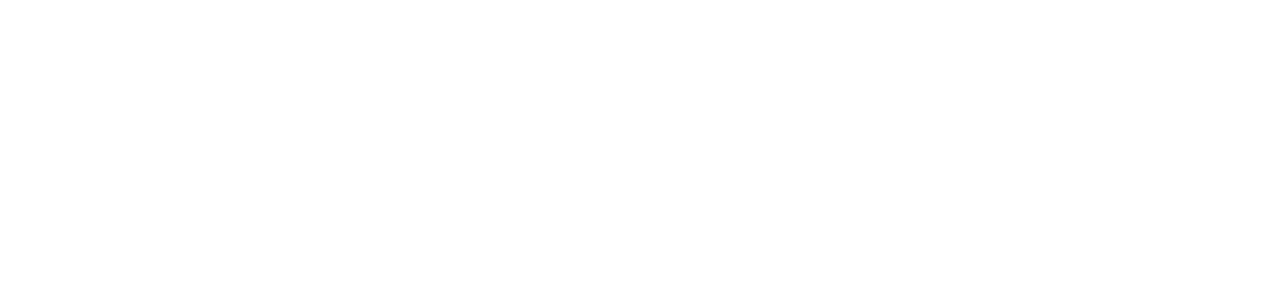
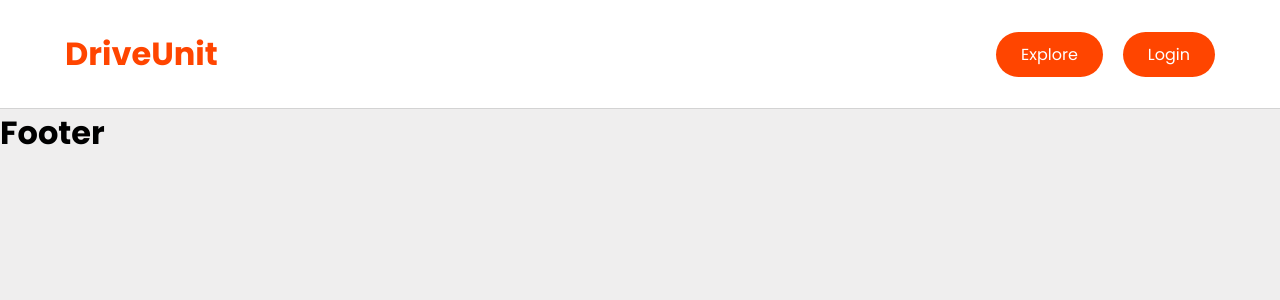
Before and after one commit to azizulwd/niche-related-website-clineside, a React (Create React App) app: page / in a window 1280 px wide. Shown: the top 300 px of the page. Built offline with nearby package versions, Linux system fonts and the light colour scheme.

Commit message:
header added

```diff
--- a/src/App.css
+++ b/src/App.css
@@ -11,8 +11,9 @@
   padding: 0;
   box-sizing: border-box;
 }
-body{
+body {
   font-family: 'Poppins', sans-serif;
+  background: #efeeee;
 }
 img{
   width: 100%;
--- a/src/App.js
+++ b/src/App.js
@@ -1,9 +1,20 @@
+import { BrowserRouter, Switch, Route } from 'react-router-dom';
 import './App.css';
+import Home from './Pages/Home/Home/Home';
 
 function App() {
   return (
     <div>
-
+      <BrowserRouter>
+        <Switch>
+          <Route exact path="/">
+            <Home></Home>
+          </Route>
+          <Route path="/home">
+            <Home></Home>
+          </Route>
+        </Switch>
+      </BrowserRouter>
     </div>
   );
 }
--- /dev/null
+++ b/src/Pages/Home/Home/Home.js
@@ -0,0 +1,14 @@
+import React from 'react';
+import Footer from '../../Shared/Footer/Footer';
+import Header from '../../Shared/Header/Header';
+
+const Home = () => {
+    return (
+        <div>
+            <Header></Header>
+            <Footer></Footer>
+        </div>
+    );
+};
+
+export default Home;
--- /dev/null
+++ b/src/Pages/Shared/Footer/Footer.js
@@ -0,0 +1,11 @@
+import React from 'react';
+
+const Footer = () => {
+    return (
+        <div>
+            <h1>Footer</h1>
+        </div>
+    );
+};
+
+export default Footer;
--- /dev/null
+++ b/src/Pages/Shared/Header/Header.css
@@ -0,0 +1,24 @@
+.header {
+    background: #fff;
+    padding: 30px 0;
+    border-bottom: 1px solid lightgray;
+}
+.header_inner{
+    display: flex;
+    justify-content: space-between;
+    align-items: center;
+}
+.logo a h1{
+    color: orangered;
+}
+.navigate_menu {
+    display: flex;
+    align-items: center;
+    gap: 20px;
+}
+.navigate_menu a {
+    background: orangered;
+    padding: 10px 25px;
+    color: #fff;
+    border-radius: 50px;
+}
--- /dev/null
+++ b/src/Pages/Shared/Header/Header.js
@@ -0,0 +1,21 @@
+import React from 'react';
+import { Link } from 'react-router-dom';
+import './Header.css';
+
+const Header = () => {
+    return (
+        <div className="header">
+            <div className="container header_inner">
+                <div className="logo">
+                    <Link to="/"><h1>DriveUnit</h1></Link>
+                </div>
+                <div className="navigate_menu">
+                    <Link to="/explore">Explore</Link>
+                    <Link to="/login">Login</Link>
+                </div>
+            </div>
+        </div>
+    );
+};
+
+export default Header;
```
